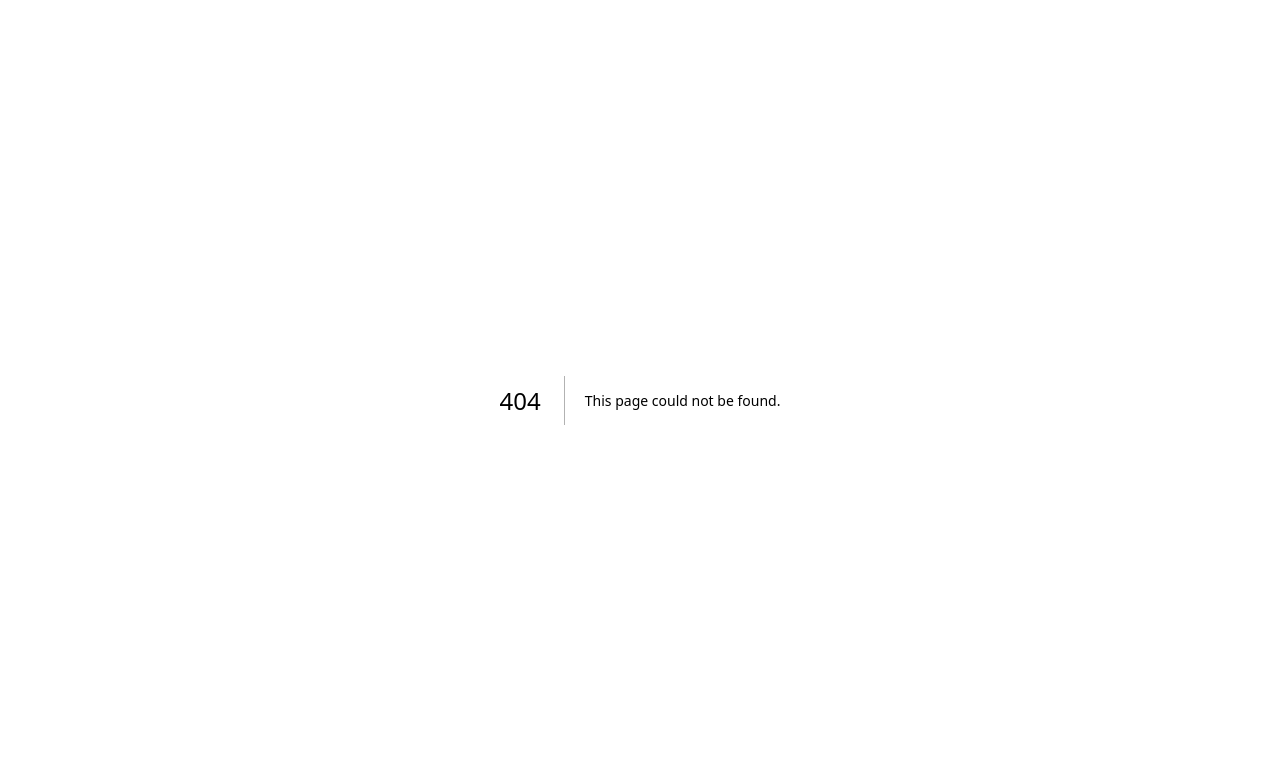
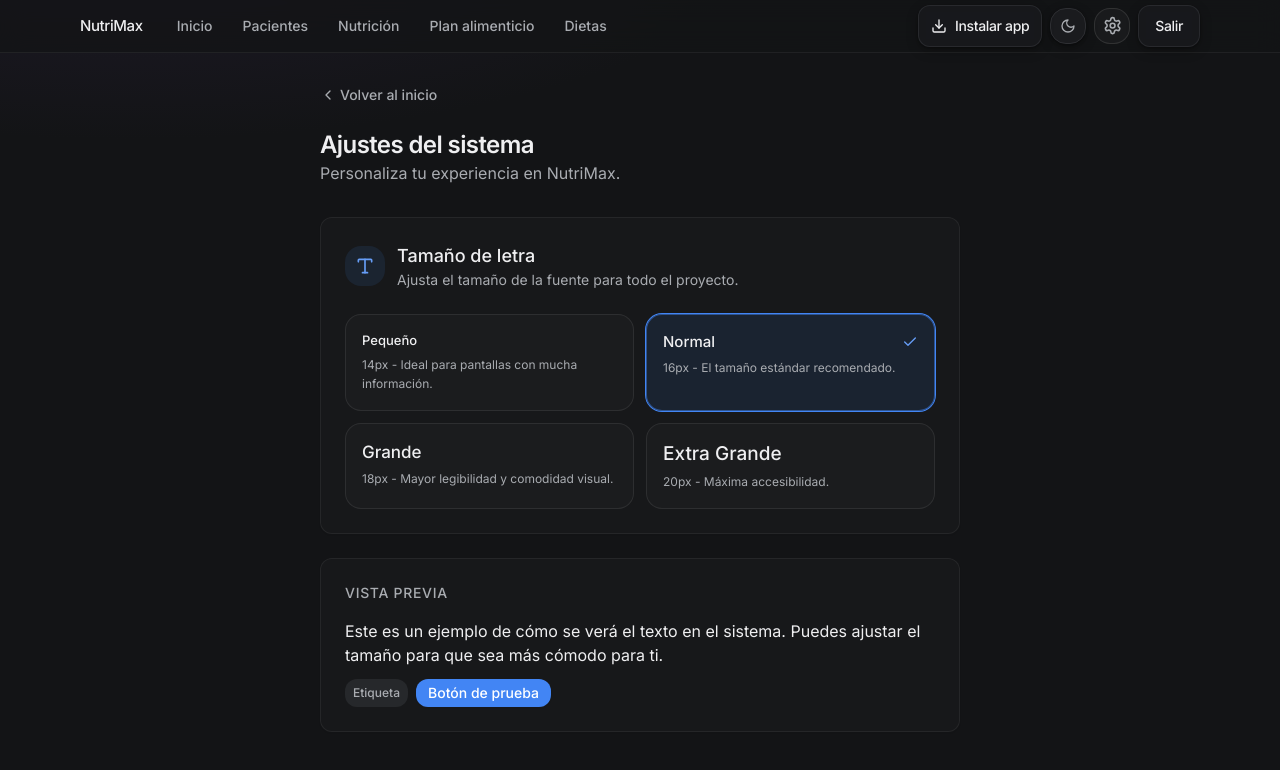
Before and after one commit to RandyGrullon/Nutrimax, a Next.js app in the folder apps/web/: page /settings in a window 1280 px wide. Before the commit this address had no page. Shown: the top 770 px of the page. Built offline with nearby package versions, Linux system fonts and the light colour scheme.

Commit message:
uploading settings page

```diff
--- /dev/null
+++ b/apps/web/src/app/(app)/settings/page.tsx
@@ -0,0 +1,94 @@
+'use client';
+
+import { useFontSize, FontSizePreference } from '@/components/theme/FontSizeProvider';
+import { cn } from '@/lib/cn';
+import { Type, Check, ChevronLeft } from 'lucide-react';
+import Link from 'next/link';
+
+const FONT_OPTIONS: { label: string; value: FontSizePreference; description: string }[] = [
+  { label: 'Pequeño', value: 'small', description: '14px - Ideal para pantallas con mucha información.' },
+  { label: 'Normal', value: 'medium', description: '16px - El tamaño estándar recomendado.' },
+  { label: 'Grande', value: 'large', description: '18px - Mayor legibilidad y comodidad visual.' },
+  { label: 'Extra Grande', value: 'extra-large', description: '20px - Máxima accesibilidad.' },
+];
+
+export default function SettingsPage() {
+  const { fontSize, setFontSize } = useFontSize();
+
+  return (
+    <div className="mx-auto max-w-2xl px-4 py-8">
+      <Link
+        href="/"
+        className="mb-6 inline-flex items-center gap-1 text-sm font-medium text-muted-foreground hover:text-foreground transition-colors"
+      >
+        <ChevronLeft className="h-4 w-4" />
+        Volver al inicio
+      </Link>
+
+      <header className="mb-8">
+        <h1 className="text-2xl font-semibold tracking-tight">Ajustes del sistema</h1>
+        <p className="text-muted-foreground">Personaliza tu experiencia en NutriMax.</p>
+      </header>
+
+      <section className="space-y-6">
+        <div className="rounded-xl border border-border bg-card p-6 shadow-sm dark:border-white/[0.06] dark:bg-white/[0.02]">
+          <div className="mb-6 flex items-center gap-3">
+            <div className="flex h-10 w-10 items-center justify-center rounded-lg bg-brand-50 text-brand-600 dark:bg-brand-500/10 dark:text-brand-400">
+              <Type className="h-5 w-5" />
+            </div>
+            <div>
+              <h2 className="text-lg font-medium">Tamaño de letra</h2>
+              <p className="text-sm text-muted-foreground">Ajusta el tamaño de la fuente para todo el proyecto.</p>
+            </div>
+          </div>
+
+          <div className="grid gap-3 sm:grid-cols-2">
+            {FONT_OPTIONS.map((option) => (
+              <button
+                key={option.value}
+                onClick={() => setFontSize(option.value)}
+                className={cn(
+                  'relative flex flex-col items-start gap-1 rounded-lg border p-4 text-left transition-all',
+                  fontSize === option.value
+                    ? 'border-brand-500 bg-brand-50/50 ring-1 ring-brand-500 dark:border-brand-500/50 dark:bg-brand-500/10'
+                    : 'border-border bg-background hover:bg-muted/50 dark:border-white/[0.08] dark:bg-white/[0.02]',
+                )}
+              >
+                <div className="flex w-full items-center justify-between">
+                  <span className={cn(
+                    "font-medium",
+                    option.value === 'small' && "text-[13px]",
+                    option.value === 'medium' && "text-[15px]",
+                    option.value === 'large' && "text-[17px]",
+                    option.value === 'extra-large' && "text-[19px]",
+                  )}>
+                    {option.label}
+                  </span>
+                  {fontSize === option.value && (
+                    <Check className="h-4 w-4 text-brand-600 dark:text-brand-400" />
+                  )}
+                </div>
+                <p className="text-xs text-muted-foreground leading-relaxed">
+                  {option.description}
+                </p>
+              </button>
+            ))}
+          </div>
+        </div>
+
+        <div className="rounded-xl border border-border bg-card p-6 shadow-sm dark:border-white/[0.06] dark:bg-white/[0.02]">
+          <h3 className="mb-4 text-sm font-medium text-muted-foreground uppercase tracking-wider">Vista previa</h3>
+          <div className="space-y-3">
+            <p className="text-foreground">
+              Este es un ejemplo de cómo se verá el texto en el sistema. Puedes ajustar el tamaño para que sea más cómodo para ti.
+            </p>
+            <div className="flex flex-wrap gap-2">
+              <span className="inline-flex items-center rounded-md bg-muted px-2 py-1 text-xs font-medium text-muted-foreground">Etiqueta</span>
+              <button className="rounded-md bg-brand-500 px-3 py-1 text-sm font-medium text-white shadow-sm hover:bg-brand-600">Botón de prueba</button>
+            </div>
+          </div>
+        </div>
+      </section>
+    </div>
+  );
+}
--- a/apps/web/src/components/Providers.tsx
+++ b/apps/web/src/components/Providers.tsx
@@ -3,6 +3,7 @@
 import { Toaster } from 'sonner';
 import { GlobalLoadingBar } from '@/components/GlobalLoadingBar';
 import { ThemeProvider, useTheme } from '@/components/theme/ThemeProvider';
+import { FontSizeProvider } from '@/components/theme/FontSizeProvider';
 
 function ToasterWithTheme() {
   const { resolvedTheme } = useTheme();
@@ -17,12 +18,14 @@ function ToasterWithTheme() {
   );
 }
 
-export function Providers({ children }: { children: React.ReactNode }) {
+export function Providers({ children }: { children: ReactNode }) {
   return (
     <ThemeProvider>
-      <GlobalLoadingBar />
-      {children}
-      <ToasterWithTheme />
+      <FontSizeProvider>
+        <GlobalLoadingBar />
+        {children}
+        <ToasterWithTheme />
+      </FontSizeProvider>
     </ThemeProvider>
   );
 }
--- a/apps/web/src/components/layout/AppShell.tsx
+++ b/apps/web/src/components/layout/AppShell.tsx
@@ -4,6 +4,8 @@ import { LogOutButton } from '@/components/LogOutButton';
 import { NavRoutePrefetcher } from '@/components/layout/NavRoutePrefetcher';
 import { ThemeToggle } from '@/components/layout/ThemeToggle';
 import { PwaInstallButton } from '@/components/pwa/PwaInstallButton';
+import { Settings } from 'lucide-react';
+import Link from 'next/link';
 
 /**
  * Shell cliente: acciones de cabecera viven aquí (mismo bundle) para evitar el fallo Webpack
@@ -30,6 +32,14 @@ export function AppShell({
           <div className="flex shrink-0 items-center gap-2">
             <PwaInstallButton variant="secondary" compact />
             <ThemeToggle />
+            <Link
+              href="/settings"
+              className="inline-flex h-9 w-9 items-center justify-center rounded-lg border border-border bg-background text-muted-foreground transition-colors hover:bg-muted hover:text-foreground focus-visible:outline-none focus-visible:ring-2 focus-visible:ring-ring dark:border-white/[0.1] dark:bg-white/[0.03] dark:hover:bg-white/[0.08]"
+              title="Ajustes"
+            >
+              <Settings className="h-[1.2rem] w-[1.2rem]" />
+              <span className="sr-only">Ajustes</span>
+            </Link>
             <LogOutButton />
           </div>
         </div>
--- /dev/null
+++ b/apps/web/src/components/theme/FontSizeProvider.tsx
@@ -0,0 +1,65 @@
+'use client';
+
+import {
+  createContext,
+  useCallback,
+  useContext,
+  useLayoutEffect,
+  useMemo,
+  useState,
+  type ReactNode,
+} from 'react';
+
+const STORAGE_KEY = 'nutrimax-font-size';
+
+export type FontSizePreference = 'small' | 'medium' | 'large' | 'extra-large';
+
+const FONT_SIZES: Record<FontSizePreference, string> = {
+  small: '14px',
+  medium: '16px',
+  large: '18px',
+  'extra-large': '20px',
+};
+
+type FontSizeContextValue = {
+  fontSize: FontSizePreference;
+  setFontSize: (p: FontSizePreference) => void;
+};
+
+const FontSizeContext = createContext<FontSizeContextValue | null>(null);
+
+function readStoredFontSize(): FontSizePreference {
+  if (typeof window === 'undefined') return 'medium';
+  const raw = window.localStorage.getItem(STORAGE_KEY);
+  if (raw === 'small' || raw === 'medium' || raw === 'large' || raw === 'extra-large') return raw;
+  return 'medium';
+}
+
+export function FontSizeProvider({ children }: { children: ReactNode }) {
+  const [fontSize, setFontSizeState] = useState<FontSizePreference>('medium');
+
+  useLayoutEffect(() => {
+    const stored = readStoredFontSize();
+    setFontSizeState(stored);
+    document.documentElement.style.fontSize = FONT_SIZES[stored];
+  }, []);
+
+  useLayoutEffect(() => {
+    document.documentElement.style.fontSize = FONT_SIZES[fontSize];
+  }, [fontSize]);
+
+  const setFontSize = useCallback((p: FontSizePreference) => {
+    setFontSizeState(p);
+    window.localStorage.setItem(STORAGE_KEY, p);
+  }, []);
+
+  const value = useMemo(() => ({ fontSize, setFontSize }), [fontSize, setFontSize]);
+
+  return <FontSizeContext.Provider value={value}>{children}</FontSizeContext.Provider>;
+}
+
+export function useFontSize(): FontSizeContextValue {
+  const ctx = useContext(FontSizeContext);
+  if (!ctx) throw new Error('useFontSize debe usarse dentro de FontSizeProvider');
+  return ctx;
+}
```
Also changed, not shown: 2 other files (tests, documents, lock files or other folders).
